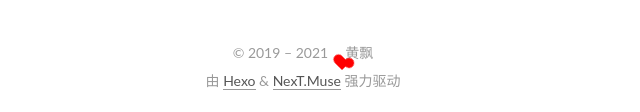
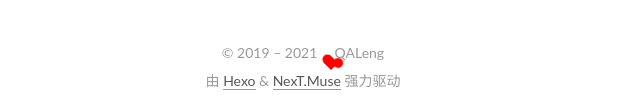
Before and after one commit to QALeng/QALeng.github.io, a plain HTML site: page 2021/05/11/dir/dir/index.html in a window 1280 px wide. Shown: the part 685-797 px from the top of the page, 497-1137 px from the left. Drawn offline with Linux system fonts and the light colour scheme; no server answers; files whose address does not match are found by name.

Commit message:
Site updated: 2021-05-11 18:23:26

```diff
--- a/2021/05/11/dir/dir/index.html
+++ b/2021/05/11/dir/dir/index.html
@@ -365,7 +365,7 @@
   <span class="with-love">
     <i class="heart"></i>
   </span>
-  <span class="author" itemprop="copyrightHolder">黄飘</span>
+  <span class="author" itemprop="copyrightHolder">QALeng</span>
 </div>
   <div class="powered-by">由 <a href="https://hexo.io/" class="theme-link" rel="noopener" target="_blank">Hexo</a> & <a href="https://muse.theme-next.org/" class="theme-link" rel="noopener" target="_blank">NexT.Muse</a> 强力驱动
   </div>
```
Also changed, not shown: 2021/05/11/hello-world/index.html (+1 -1 lines), 2021/05/11/hi/index.html (+1 -1 lines), 2021/05/11/test/index.html (+1 -1 lines), archives/2021/05/index.html (+1 -1 lines), archives/2021/index.html (+1 -1 lines), archives/index.html (+1 -1 lines), index.html (+1 -1 lines).
